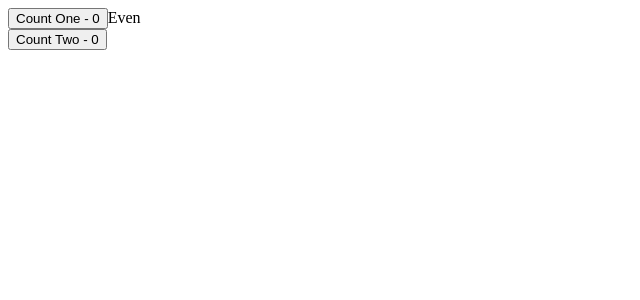
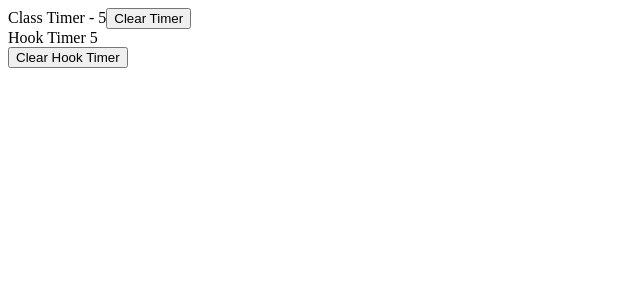
Before and after one commit to Abdulxoliq-1030/react-lesson-functional-component, a React (Create React App) app: page / in a window 1280 px wide. Shown: the top 300 px of the page, without its empty margins (0-640 px from the left). Built offline with nearby package versions, Linux system fonts and the light colour scheme.

Commit message:
use ref about

```diff
--- a/src/app.jsx
+++ b/src/app.jsx
@@ -1,10 +1,14 @@
 import React from "react";
-import Counter from "./components/counter";
+import ClassTimer from "./components/class-timer";
+import FocusInput from "./components/focus-input";
+import HookTimer from "./components/hook-timer";
 
 function App() {
   return (
     <>
-      <Counter />
+      {/* <FocusInput /> */}
+      <ClassTimer />
+      <HookTimer />
     </>
   );
 }
--- /dev/null
+++ b/src/components/class-timer.jsx
@@ -0,0 +1,35 @@
+import React, { Component } from "react";
+
+class ClassTimer extends Component {
+  interval;
+  constructor(props) {
+    super(props);
+
+    this.state = {
+      timer: 0,
+    };
+  }
+
+  componentDidMount() {
+    this.interval = setInterval(() => {
+      this.setState((prevState) => ({ timer: prevState.timer + 1 }));
+    }, 1000);
+  }
+
+  componentWillUnmount() {
+    clearInterval(this.interval);
+  }
+
+  render() {
+    return (
+      <div>
+        Class Timer - {this.state.timer}
+        <button onClick={() => clearInterval(this.interval)}>
+          Clear Timer
+        </button>
+      </div>
+    );
+  }
+}
+
+export default ClassTimer;
--- a/src/components/counter.jsx
+++ /dev/null
@@ -1,33 +0,0 @@
-import React, { useState, useMemo } from "react";
-
-function Counter() {
-  const [counterOne, setCounterOne] = useState(0);
-  const [counterTwo, setCounterTwo] = useState(0);
-
-  const incrementOne = () => {
-    setCounterOne(counterOne + 1);
-  };
-  const incrementTwo = () => {
-    setCounterTwo(counterTwo + 1);
-  };
-
-  const isEven = useMemo(() => {
-    let i = 0;
-    while (i < 2000000000) i++;
-    return counterOne % 2 === 0;
-  }, [counterOne]);
-
-  return (
-    <div>
-      <div>
-        <button onClick={incrementOne}>Count One - {counterOne}</button>
-        <span>{isEven ? "Even" : "Odd"}</span>
-      </div>
-      <div>
-        <button onClick={incrementTwo}>Count Two - {counterTwo}</button>
-      </div>
-    </div>
-  );
-}
-
-export default Counter;
--- /dev/null
+++ b/src/components/focus-input.jsx
@@ -0,0 +1,18 @@
+import React, { useEffect, useRef } from "react";
+
+function FocusInput() {
+  const inputRef = useRef(null);
+
+  useEffect(() => {
+    // focus the input element
+    inputRef.current.focus();
+  }, []);
+
+  return (
+    <div>
+      <input ref={inputRef} type="text" />
+    </div>
+  );
+}
+
+export default FocusInput;
--- /dev/null
+++ b/src/components/hook-timer.jsx
@@ -0,0 +1,26 @@
+import React, { useState, useRef, useEffect } from "react";
+
+function HookTimer() {
+  const [timer, setTimer] = useState(0);
+  const intervalRef = useRef();
+
+  useEffect(() => {
+    intervalRef.current = setInterval(() => {
+      setTimer((prevTimer) => prevTimer + 1);
+    }, 1000);
+    return () => {
+      clearInterval(intervalRef.current);
+    };
+  }, []);
+
+  return (
+    <>
+      <div>Hook Timer {timer}</div>
+      <button onClick={() => clearInterval(intervalRef.current)}>
+        Clear Hook Timer
+      </button>
+    </>
+  );
+}
+
+export default HookTimer;
```
